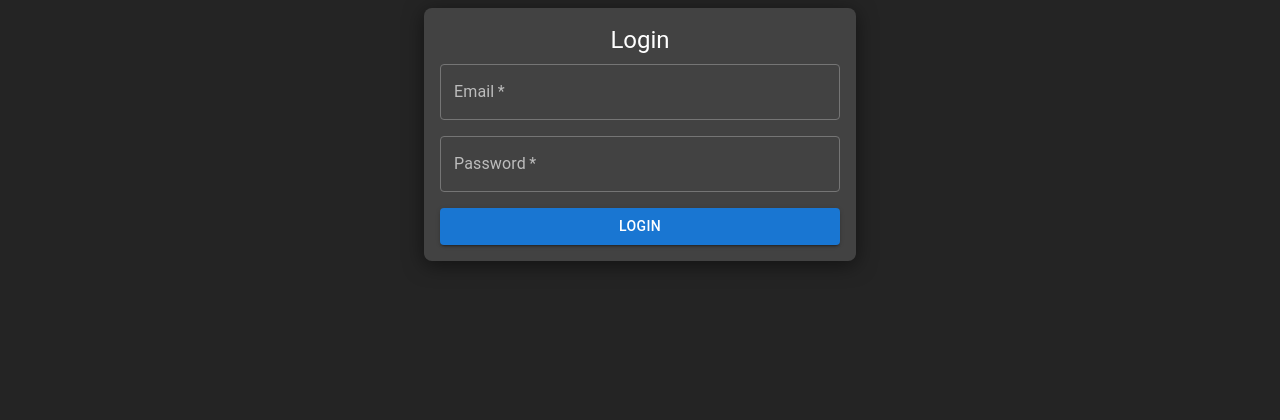
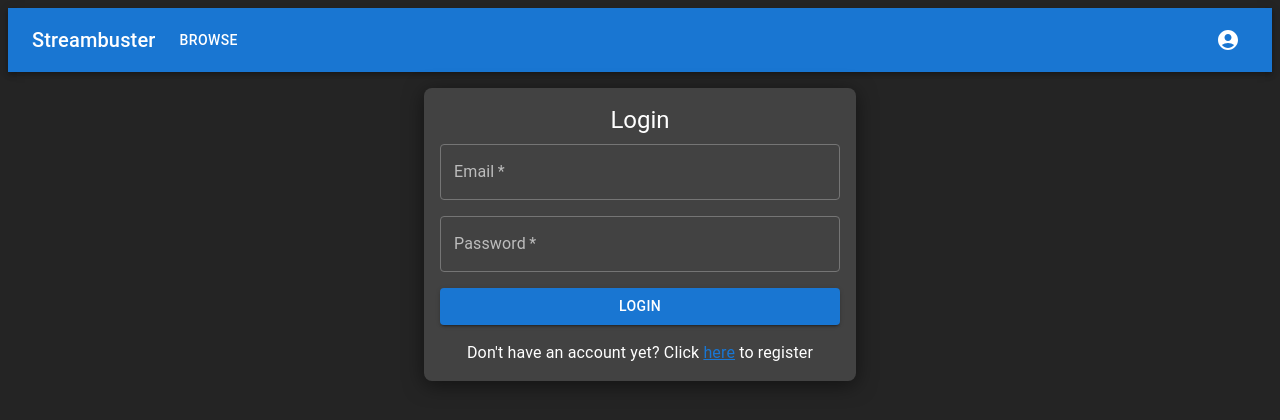
Before and after one commit to Langelozzi/stream-buster, a React (Vite) app in the folder frontend/: page /login in a window 1280 px wide. Shown: the top 420 px of the page. Built offline with nearby package versions, Linux system fonts and the light colour scheme; sample sign-in values are in the browser's storage.

Commit message:
Add navbar for easier navigation

```diff
--- a/frontend/src/components/login-form/LoginForm.tsx
+++ b/frontend/src/components/login-form/LoginForm.tsx
@@ -75,6 +75,10 @@ export const LoginForm: React.FC = () => {
 		}
 	};
 
+	const goToRegister = () => {
+		navigate('/register');
+	}
+
 	return (
 		<Box className={classes.paper}>
 			<Typography variant="h5" align="center" gutterBottom>
@@ -105,6 +109,23 @@ export const LoginForm: React.FC = () => {
 					Login
 				</Button>
 			</form>
+
+			<Box sx={{ display: 'flex', justifyContent: 'center', marginTop: 2 }}>
+				<Typography sx={{ display: 'inline' }}>
+					Don't have an account yet? Click&nbsp;
+				</Typography>
+				<Typography
+					variant="body1"
+					color="primary"
+					sx={{ cursor: 'pointer', textDecoration: 'underline', display: 'inline' }}
+					onClick={goToRegister}
+				>
+					here
+				</Typography>
+				<Typography sx={{ display: 'inline' }}>
+					&nbsp;to register
+				</Typography>
+			</Box>
 		</Box>
 	);
 };
--- a/frontend/src/components/navbar/Navbar.tsx
+++ b/frontend/src/components/navbar/Navbar.tsx
@@ -0,0 +1,74 @@
+import React, { useState } from 'react';
+import { AppBar, Toolbar, Typography, Button, IconButton, Menu, MenuItem, Box } from '@mui/material';
+import AccountCircleIcon from '@mui/icons-material/AccountCircle';
+import { useUser } from '../../hooks/useUser'; // Adjust path as needed
+import { useNavigate } from 'react-router-dom';
+
+export const Navbar: React.FC = () => {
+    const { user, logout } = useUser();
+    const navigate = useNavigate();
+    const [anchorEl, setAnchorEl] = useState<HTMLAnchorElement | null>(null);
+    const open = Boolean(anchorEl);
+
+    const handleProfileMenuOpen = (event: React.MouseEvent<HTMLAnchorElement>) => {
+        setAnchorEl(event.currentTarget);
+    };
+
+    const handleMenuClose = () => {
+        setAnchorEl(null);
+    };
+
+    const handleLogout = () => {
+        handleMenuClose();
+        logout();
+    };
+
+    return (
+        <AppBar position="static" sx={{ marginBottom: 2 }}>
+            <Toolbar>
+                <Box sx={{ display: 'flex', alignItems: 'center', flexGrow: 1 }}>
+                    <Typography variant="h6" sx={{ mr: 2 }}>
+                        Streambuster
+                    </Typography>
+                    {user && (
+                        <Button color="inherit" onClick={() => navigate('/browse')}>
+                            Browse
+                        </Button>
+                    )}
+                </Box>
+
+                {!user ? (
+                    <Button color="inherit" onClick={() => navigate('/login')}>
+                        Login
+                    </Button>
+                ) : (
+                    <>
+                        <IconButton
+                            color="inherit"
+                            onClick={handleProfileMenuOpen}
+                            component="span"
+                        >
+                            <AccountCircleIcon />
+                        </IconButton>
+                        <Menu
+                            anchorEl={anchorEl}
+                            open={open}
+                            onClose={handleMenuClose}
+                            anchorOrigin={{
+                                vertical: 'top',
+                                horizontal: 'right',
+                            }}
+                            transformOrigin={{
+                                vertical: 'top',
+                                horizontal: 'right',
+                            }}
+                        >
+                            <MenuItem onClick={() => { handleMenuClose(); navigate('/dashboard'); }}>Dashboard</MenuItem>
+                            <MenuItem onClick={handleLogout}>Logout</MenuItem>
+                        </Menu>
+                    </>
+                )}
+            </Toolbar>
+        </AppBar>
+    );
+};
--- a/frontend/src/components/registration-form/RegistrationForm.tsx
+++ b/frontend/src/components/registration-form/RegistrationForm.tsx
@@ -136,6 +136,10 @@ export const RegistrationForm: React.FC = () => {
         }
     };
 
+    const goToLogin = () => {
+        navigate('/login');
+    }
+
     return (
         <Box className={classes.paper}>
             <Typography variant="h5" align="center" gutterBottom>
@@ -211,6 +215,23 @@ export const RegistrationForm: React.FC = () => {
                     Register
                 </Button>
             </form>
+
+            <Box sx={{ display: 'flex', justifyContent: 'center', marginTop: 2 }}>
+                <Typography sx={{ display: 'inline' }}>
+                    Already have an account? Click&nbsp;
+                </Typography>
+                <Typography
+                    variant="body1"
+                    color="primary"
+                    sx={{ cursor: 'pointer', textDecoration: 'underline', display: 'inline' }}
+                    onClick={goToLogin}
+                >
+                    here
+                </Typography>
+                <Typography sx={{ display: 'inline' }}>
+                    &nbsp;to login
+                </Typography>
+            </Box>
         </Box>
     );
 };
--- a/frontend/src/router/Router.tsx
+++ b/frontend/src/router/Router.tsx
@@ -7,11 +7,13 @@ import { PrivateRoute } from '../components/private-route/PrivateRoute';
 import { DashboardPage } from '../pages/dashboard/DashboardPage';
 import { UserProvider } from '../contexts/UserContext';
 import { RegistrationPage } from '../pages/registration/RegistrationPage';
+import { Navbar } from '../components/navbar/Navbar';
 
 export const Router = () => {
     return (
         <BrowserRouter>
             <UserProvider>
+                <Navbar />
                 <Routes>
                     {/* Public Routes */}
                     <Route path='/' Component={HomePage} />
```
